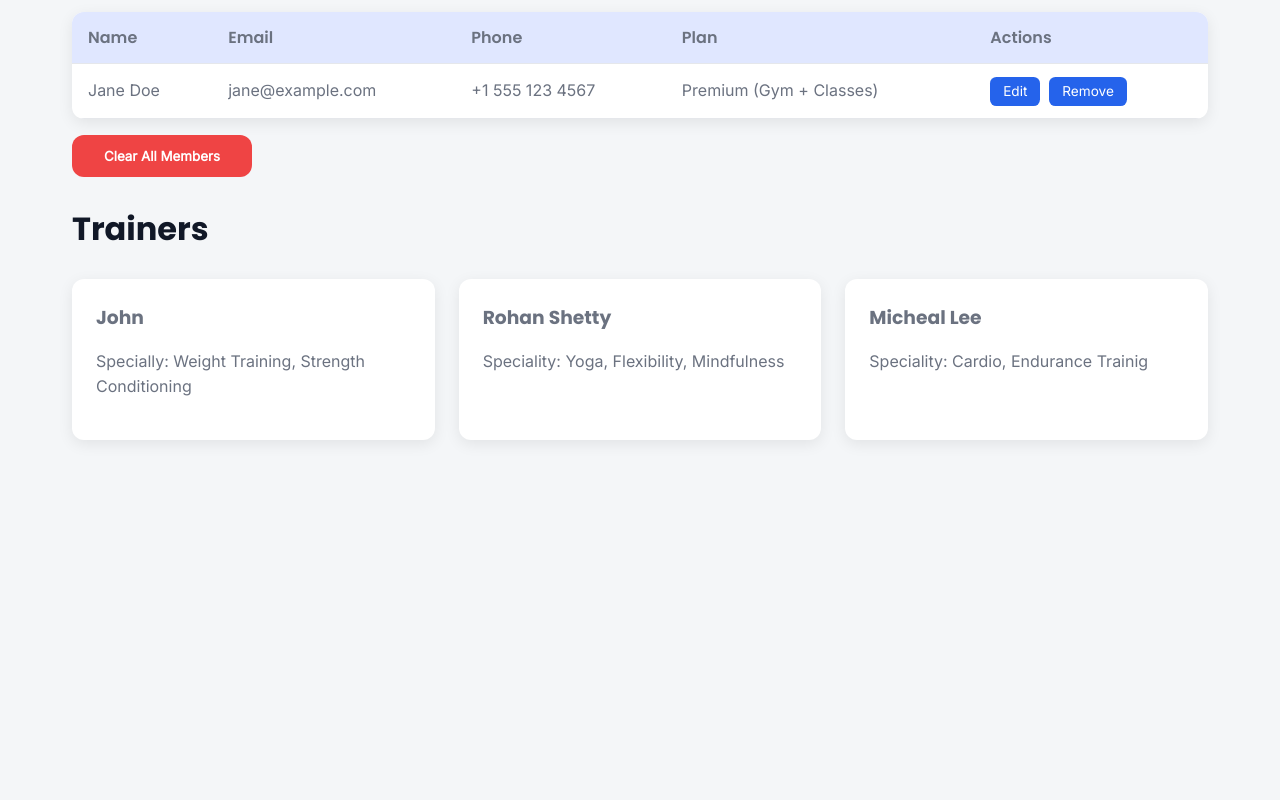
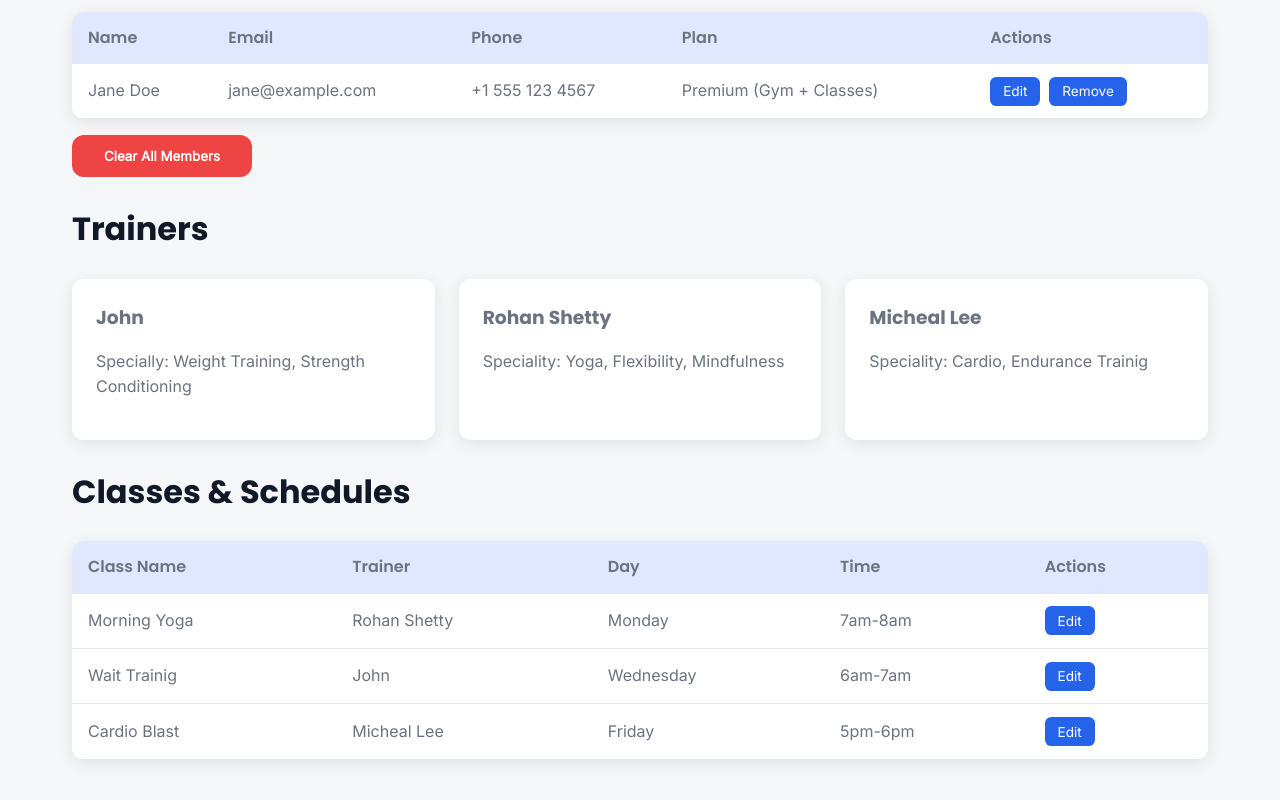
Before and after one commit to pushpender-79/gym-management-system, a plain HTML site: page index.html in a window 1280 px wide. Shown: the part 1154-1954 px from the top of the page. Before the commit the page ends 1690 px from the top, so only its background shows below. Drawn offline with Linux system fonts and the light colour scheme.

Commit message:
added a Classes section with Schedule table

```diff
--- a/index.html
+++ b/index.html
@@ -128,6 +128,48 @@
       </section>
       <section id="classes"></section>
       <section id="contact"></section>
+
+      <!-- class and schedule section -->
+      <section id="classes">
+        <h2>Classes & Schedules</h2>
+
+        <table>
+          <thead>
+            <tr>
+              <th>Class Name</th>
+              <th>Trainer</th>
+              <th>Day</th>
+              <th>Time</th>
+              <th>Actions</th>
+            </tr>
+          </thead>
+          <tbody>
+            <tr>
+              <td>Morning Yoga</td>
+              <td>Rohan Shetty</td>
+              <td>Monday</td>
+              <td>7am-8am</td>
+              <td class="actions"><button>Edit</button></td>
+            </tr>
+            <tr>
+              <td>Wait Trainig</td>
+              <td>John</td>
+              <td>Wednesday</td>
+              <td>6am-7am</td>
+              <td class="actions"><button>Edit</button></td>
+            </tr>
+            <tr>
+              <td>Cardio Blast</td>
+              <td>Micheal Lee</td>
+              <td>Friday</td>
+              <td>5pm-6pm</td>
+              <td class="actions"><button>Edit</button></td>
+            </tr>
+          </tbody>
+        </table>
+      </section>
+
+      <section class="contct"></section>
     </main>
     <footer></footer>
     <script src="script.js"></script>
```
Also changed, not shown: 1 other file. Lines whose indentation alone changed are shown as unchanged.
